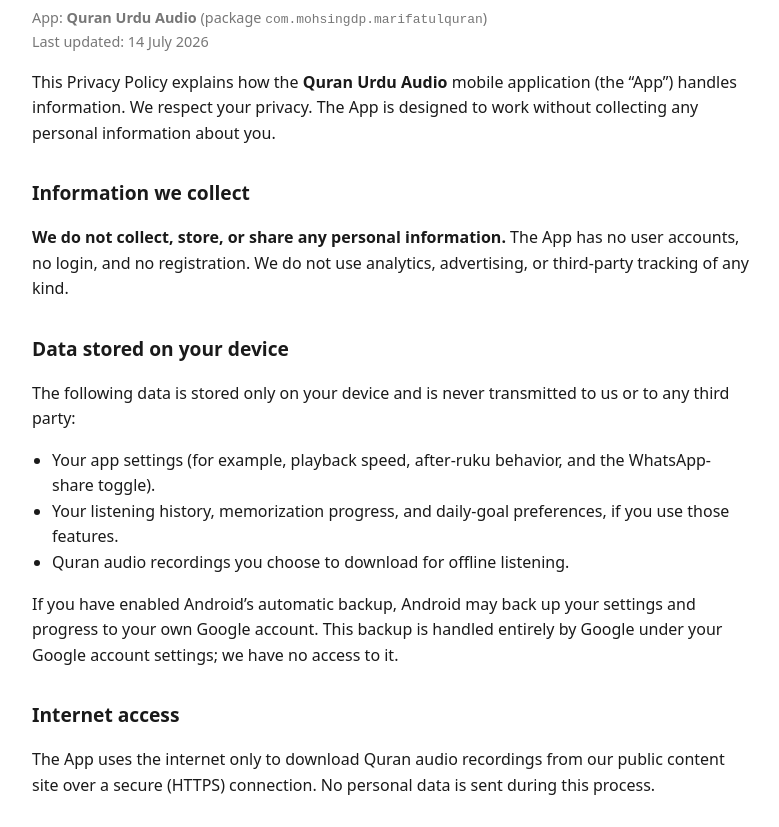
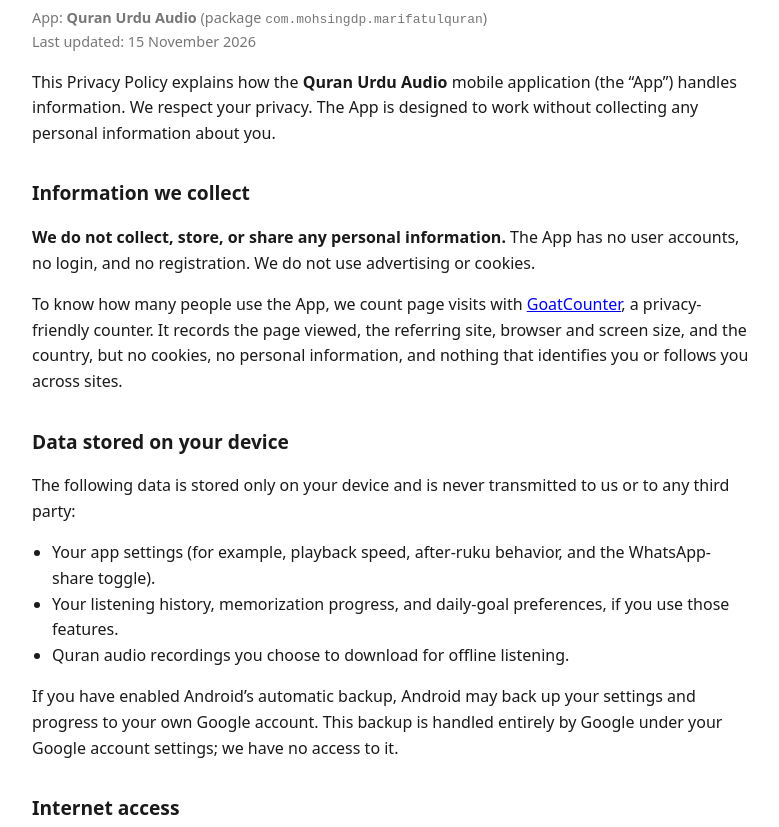
Before and after one commit to mohsingdp-ai/Marifatul-Quran, a plain HTML site: page privacy-policy.html in a window 1280 px wide. Shown: the part 92-919 px from the top of the page, without its empty margins (248-1027 px from the left). Drawn offline with Linux system fonts and the light colour scheme.

Commit message:
Count visits with GoatCounter (no cookies); privacy policy says so
Co-Authored-By: Claude Opus 5.5 <noreply@anthropic.com>

```diff
--- a/privacy-policy.html
+++ b/privacy-policy.html
@@ -29,7 +29,7 @@
 <body>
   <h1>Privacy Policy</h1>
   <p class="updated">App: <strong>Quran Urdu Audio</strong> (package <code>com.mohsingdp.marifatulquran</code>)<br>
-  Last updated: 14 July 2026</p>
+  Last updated: 15 November 2026</p>
 
   <p>This Privacy Policy explains how the <strong>Quran Urdu Audio</strong> mobile
   application (the &ldquo;App&rdquo;) handles information. We respect your privacy. The App is
@@ -37,8 +37,11 @@
 
   <h2>Information we collect</h2>
   <p><strong>We do not collect, store, or share any personal information.</strong> The App has no
-  user accounts, no login, and no registration. We do not use analytics, advertising, or
-  third-party tracking of any kind.</p>
+  user accounts, no login, and no registration. We do not use advertising or cookies.</p>
+  <p>To know how many people use the App, we count page visits with
+  <a href="https://www.goatcounter.com/help/privacy">GoatCounter</a>, a privacy-friendly counter.
+  It records the page viewed, the referring site, browser and screen size, and the country, but no
+  cookies, no personal information, and nothing that identifies you or follows you across sites.</p>
 
   <h2>Data stored on your device</h2>
   <p>The following data is stored only on your device and is never transmitted to us or to any
@@ -54,7 +57,8 @@
 
   <h2>Internet access</h2>
   <p>The App uses the internet only to download Quran audio recordings from our public content
-  site over a secure (HTTPS) connection. No personal data is sent during this process.</p>
+  site over a secure (HTTPS) connection, and to send the anonymous visit counts described above.
+  No personal data is sent.</p>
 
   <h2>Permissions</h2>
   <ul>
```
Also changed, not shown: index.html (+2 -0 lines), player.html (+2 -0 lines), quiz.html (+2 -0 lines), sw.js (+4 -3 lines).
